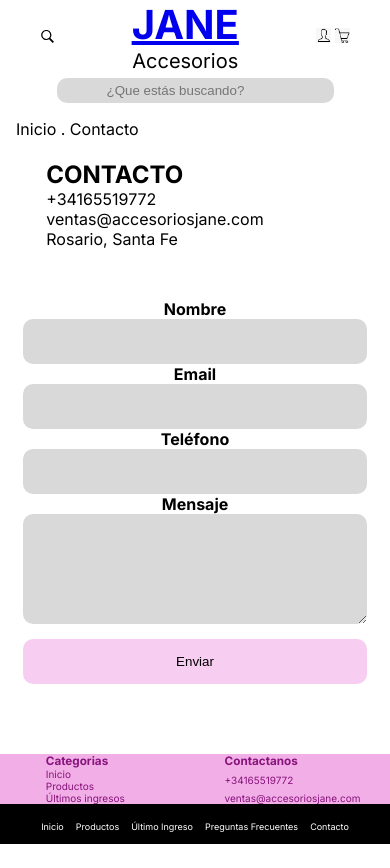
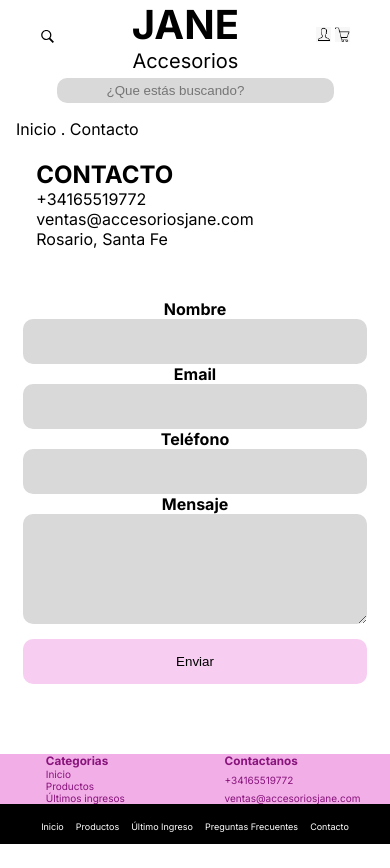
Before and after one commit to Natalia915/Jane-accesorios, a plain HTML site: page pages/contacto.html in a window 390 px wide. Drawn offline with Linux system fonts and the light colour scheme.

Commit message:
corregi color del titulo jane

```diff
--- a/css/styles.css
+++ b/css/styles.css
@@ -15,12 +15,15 @@ body{
 }
 
 header h1{
-text-transform: uppercase;
-font-size: 128px;
-text-align: center;
-margin: 0;
+    text-transform: uppercase;
+    font-size: 128px;
+    text-align: center;
+    margin: 0;
 }
-
+header a{
+    color: black;
+    text-decoration: none;
+}
 header p{
 text-align: center;
 font-size: 40px;
@@ -396,11 +399,14 @@ label{
 
 /*mobile*/
 
-@media (min-width: 576px)and (max-width: 720px){
+@media (min-width: 375px)and (max-width: 720px){
     .header{
         font-size: 15px;
     }
 
+    .header h1{
+        font-size: 40px;
+    }
     .nav{
 
     }
@@ -444,6 +450,11 @@ label{
         display: grid;
         gap: 10px;
         justify-items: center;
+    }
+
+    .contacto{
+        margin-left: 0px;
+        margin-right: 110px;
     }
 }
 
```
